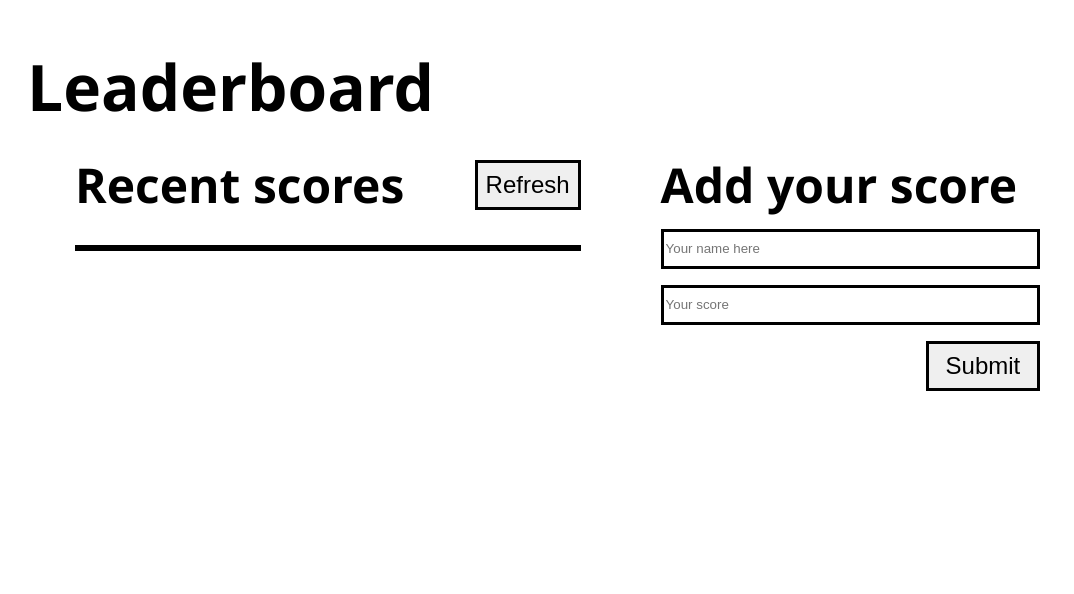
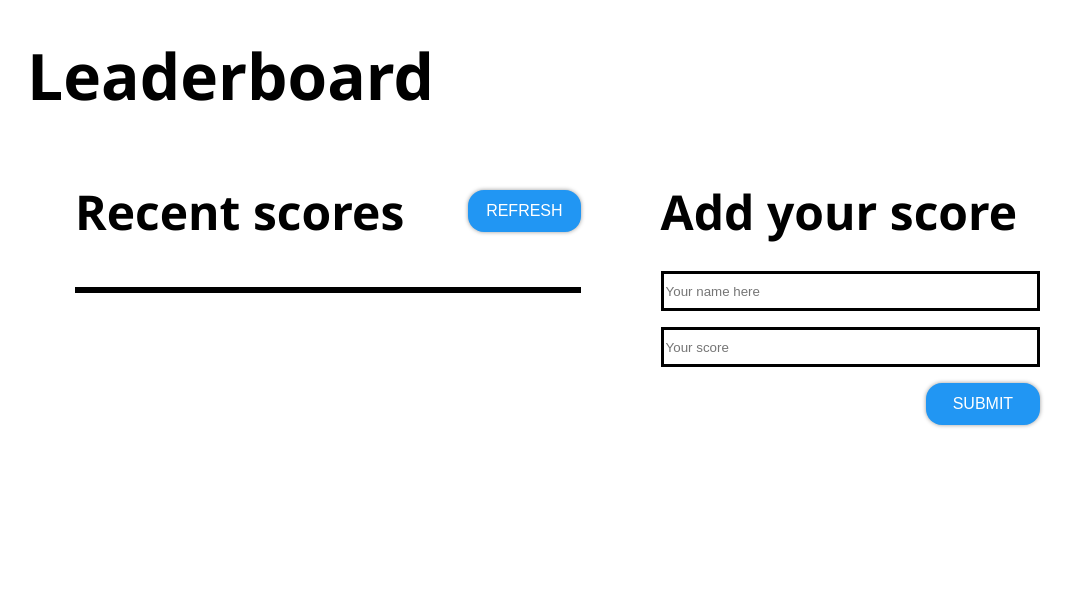
Before and after one commit to maov19/leaderboard, a website built with webpack: page src/index.html in a window 1280 px wide. Shown: the whole page, without its empty margins (13-1087 px from the left). Built offline with nearby package versions, Linux system fonts and the light colour scheme; no server answers.

Commit message:
Add button styling

```diff
--- a/src/styles.css
+++ b/src/styles.css
@@ -10,7 +10,7 @@ body {
 
 h1 {
   font-size: 4rem;
-  margin-left: 2rem;
+  margin: 2rem 0 5rem 2rem;
 }
 
 #left-column {
@@ -28,7 +28,7 @@ h1 {
 
 #recent-scores-title,
 #add-score-title {
-  margin: 0 0 2rem 0;
+  margin: 0 0 3rem 0;
   padding: 0;
   display: flex;
   flex-direction: row;
@@ -39,13 +39,47 @@ h1 {
   height: 1.5rem;
 }
 
+/* button {
+  display: flex;
+  width: 10re;
+  background-color: black;
+  color: white;
+  border-radius: 0.5rem;
+  border: none black;
+  font-size: 1.5rem;
+  padding: 1rem;
+  justify-content: center;
+} */
+
+
+.ripple {
+  background-position: center;
+  transition: background 0.7s;
+}
+.ripple:hover {
+  background: #47a7f5 radial-gradient(circle, transparent 1%, #47a7f5 1%) center/15000%;
+}
+.ripple:active {
+  background-color: #4c5155;
+  background-size: 100%;
+  transition: background 0s;
+}
+
+/* Button style */
 button {
-  display: flex;
-  border: solid black;
-  font-size: 1.5rem;
-  padding: 0.5rem;
-  justify-content: center;
+  border: none;
+  border-radius: 1rem;
+  padding: 12px 18px;
+  font-size: 16px;
+  text-transform: uppercase;
+  cursor: pointer;
+  color: white;
+  background-color: #2196f3;
+  box-shadow: 0 0 4px #999;
+  outline: none;
 }
+
+
 
 #recent-scores {
   border: solid black;
```
